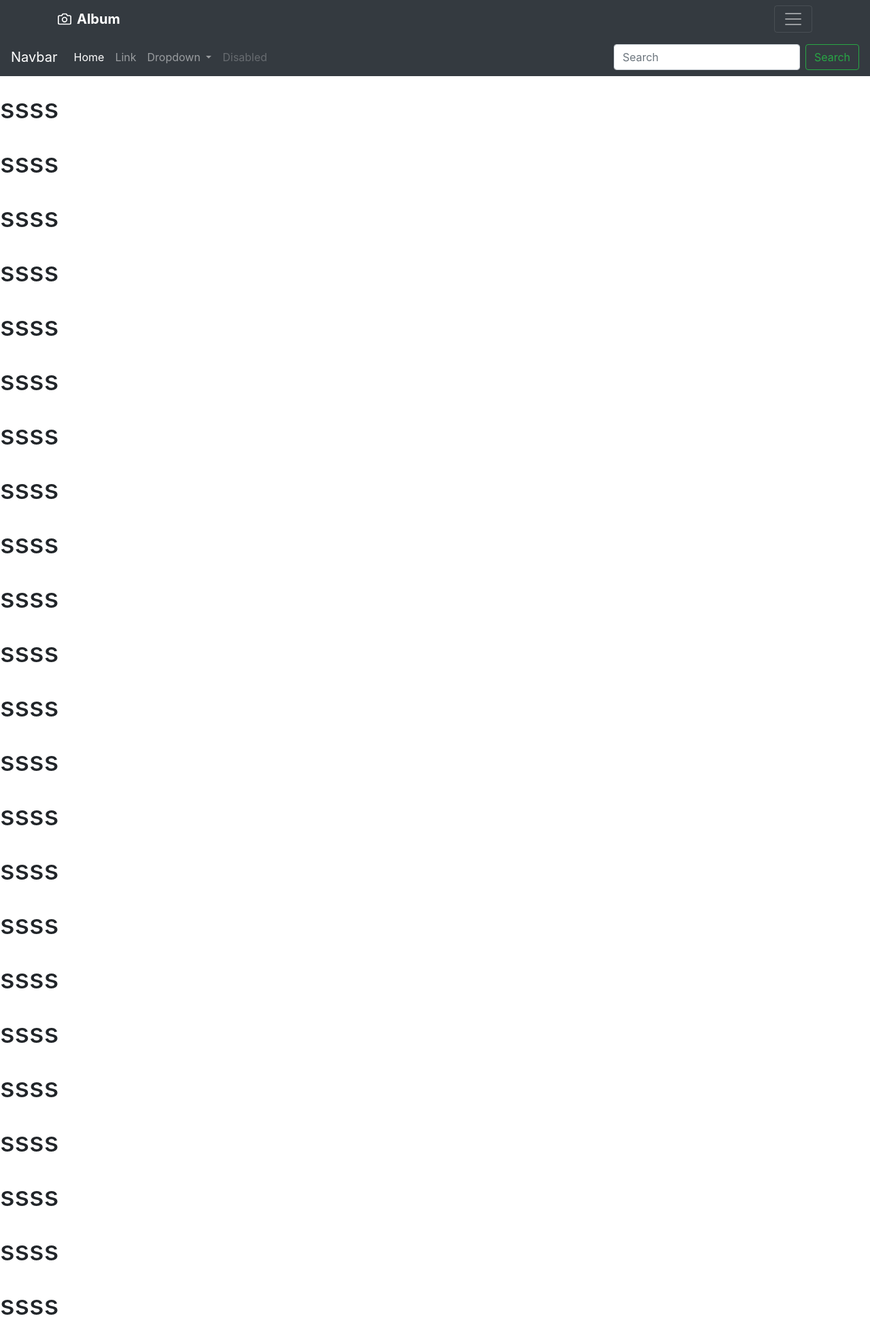
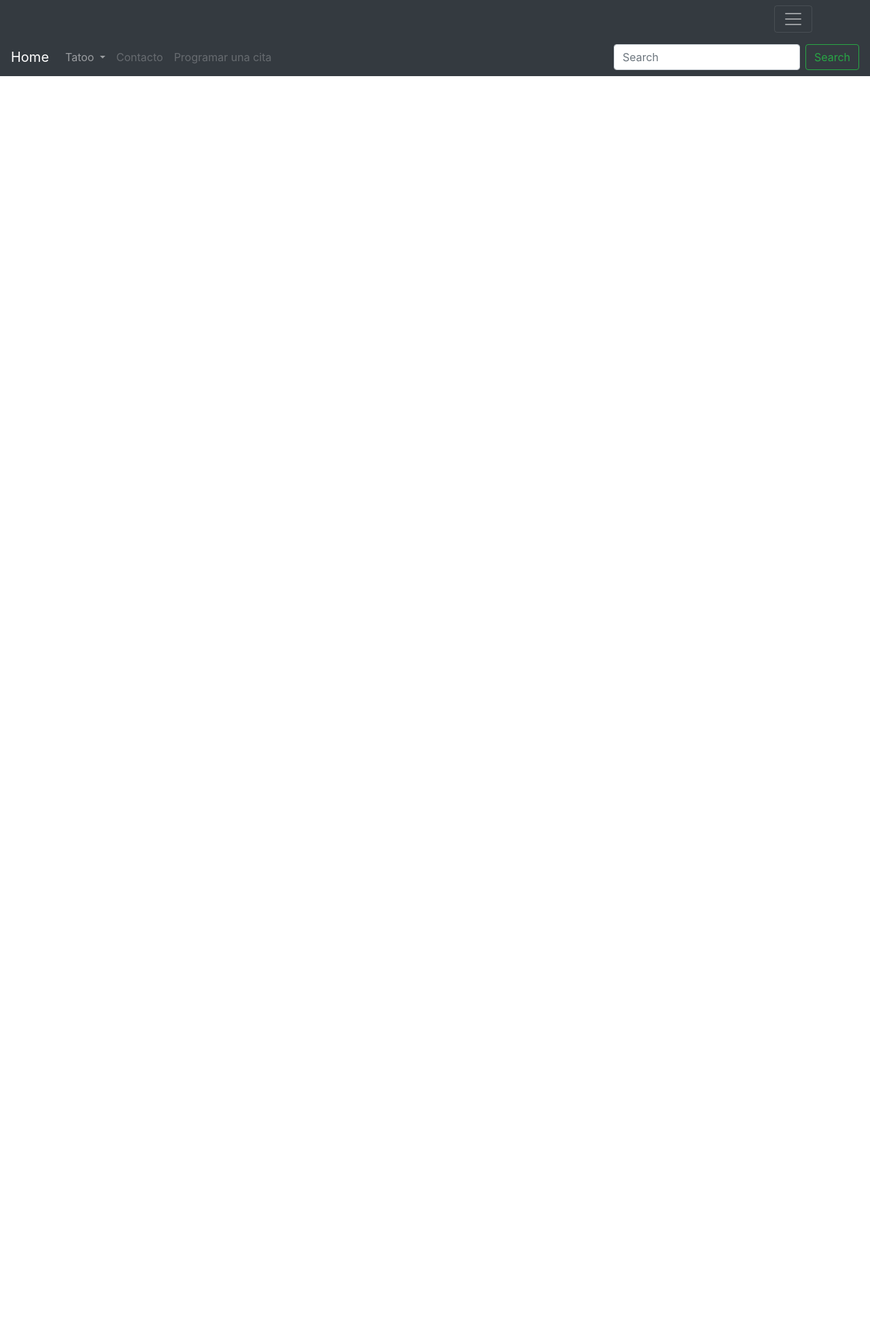
Before and after one commit to edarkea/micproject, a Django app: page / in a window 1280 px wide. Shown: the whole page at 68% size. After the commit the page ends 112 px from the top, so only its background shows below. Run offline with Django 3.2, Linux system fonts and the light colour scheme; some libraries are stand-ins or nearby versions.

Commit message:
actializacion index

```diff
--- a/micd/templates/base.html
+++ b/micd/templates/base.html
@@ -3,33 +3,20 @@
 <html lang="es">
 
 <head>
+    <title>Este es un titulo</title>
     <meta charset="UTF-8">
     <meta name="viewport" content="width=device-width, initial-scale=1.0">
-    <title>Este es un titulo</title>
     <link href="{% static 'css/bootstrap.min.css' %}" rel="stylesheet" media="all">
 </head>
 
 <body>
     <header>
         <div class="collapse bg-dark" id="navbarHeader">
-            <div class="container">
-                <div class="row">
-                    <div class="col-sm-8 col-md-7 py-4">
-                        <h4 class="text-white">About</h4>
-                        <p class="text-muted">Add some information about the album below, the author, or any other
-                            background context. Make it a few sentences long so folks can pick up some informative
-                            tidbits. Then, link them off to some social networking sites or contact information.</p>
-                    </div>
-                    <div class="col-sm-4 offset-md-1 py-4">
-                        <h4 class="text-white">Contact</h4>
-                        <ul class="list-unstyled">
-                            <li><a href="#" class="text-white">Follow on Twitter</a></li>
-                            <li><a href="#" class="text-white">Like on Facebook</a></li>
-                            <li><a href="#" class="text-white">Email me</a></li>
-                        </ul>
-                    </div>
-                </div>
-            </div>
+            <center>
+                <img src="{% static 'img/logopng.png' %}" width="150" height="150" alt="">
+            </center>
+
+        </div>
         </div>
         <div class="navbar navbar-dark bg-dark box-shadow">
             <div class="container d-flex justify-content-between">
@@ -37,11 +24,7 @@
                     <svg xmlns="http://www.w3.org/2000/svg" width="20" height="20" viewBox="0 0 24 24" fill="none"
                         stroke="currentColor" stroke-width="2" stroke-linecap="round" stroke-linejoin="round"
                         class="mr-2">
-                        <path d="M23 19a2 2 0 0 1-2 2H3a2 2 0 0 1-2-2V8a2 2 0 0 1 2-2h4l2-3h6l2 3h4a2 2 0 0 1 2 2z">
-                        </path>
-                        <circle cx="12" cy="13" r="4"></circle>
                     </svg>
-                    <strong>Album</strong>
                 </a>
                 <button class="navbar-toggler" type="button" data-toggle="collapse" data-target="#navbarHeader"
                     aria-controls="navbarHeader" aria-expanded="false" aria-label="Toggle navigation">
@@ -52,7 +35,7 @@
     </header>
 
     <nav class="navbar navbar-expand-lg navbar-dark bg-dark">
-        <a class="navbar-brand" href="#">Navbar</a>
+        <a class="navbar-brand" href="#">Home</a>
         <button class="navbar-toggler" type="button" data-toggle="collapse" data-target="#navbarSupportedContent"
             aria-controls="navbarSupportedContent" aria-expanded="false" aria-label="Toggle navigation">
             <span class="navbar-toggler-icon"></span>
@@ -60,26 +43,28 @@
 
         <div class="collapse navbar-collapse" id="navbarSupportedContent">
             <ul class="navbar-nav mr-auto">
-                <li class="nav-item active">
-                    <a class="nav-link" href="#">Home <span class="sr-only">(current)</span></a>
-                </li>
-                <li class="nav-item">
-                    <a class="nav-link" href="#">Link</a>
-                </li>
+
                 <li class="nav-item dropdown">
                     <a class="nav-link dropdown-toggle" href="#" id="navbarDropdown" role="button"
                         data-toggle="dropdown" aria-haspopup="true" aria-expanded="false">
-                        Dropdown
+                        Tatoo
                     </a>
                     <div class="dropdown-menu" aria-labelledby="navbarDropdown">
-                        <a class="dropdown-item" href="#">Action</a>
-                        <a class="dropdown-item" href="#">Another action</a>
+                        <a class="dropdown-item" href="#">Realista</a>
+                        <a class="dropdown-item" href="#">Acuarela</a>
+                        <a class="dropdown-item" href="#">Tribal</a>
+                        <a class="dropdown-item" href="#">Tradicional</a>
+                        <a class="dropdown-item" href="#">Neotradicional</a>
+                        <a class="dropdown-item" href="#">Japonés</a>
                         <div class="dropdown-divider"></div>
-                        <a class="dropdown-item" href="#">Something else here</a>
+                        <a class="dropdown-item" href="#">Ver todos</a>
                     </div>
                 </li>
                 <li class="nav-item">
-                    <a class="nav-link disabled" href="#">Disabled</a>
+                    <a class="nav-link disabled" href="#">Contacto</a>
+                </li>
+                <li class="nav-item">
+                    <a class="nav-link disabled" href="#">Programar una cita</a>
                 </li>
             </ul>
             <form class="form-inline my-2 my-lg-0">
@@ -88,55 +73,15 @@
             </form>
         </div>
     </nav>
-    <br>
-    <h1>ssss</h1>
-    <br>
-    <h1>ssss</h1>
-    <br>
-    <h1>ssss</h1>
-    <br>
-    <h1>ssss</h1>
-    <br>
-    <h1>ssss</h1>
-    <br>
-    <h1>ssss</h1>
-    <br>
-    <h1>ssss</h1>
-    <br>
-    <h1>ssss</h1>
-    <br>
-    <h1>ssss</h1>
-    <br>
-    <h1>ssss</h1>
-    <br>
-    <h1>ssss</h1>
-    <br>
-    <h1>ssss</h1>
-    <br>
-    <h1>ssss</h1>
-    <br>
-    <h1>ssss</h1>
-    <br>
-    <h1>ssss</h1>
-    <br>
-    <h1>ssss</h1>
-    <br>
-    <h1>ssss</h1>
-    <br>
-    <h1>ssss</h1>
-    <br>
-    <h1>ssss</h1>
-    <br>
-    <h1>ssss</h1>
-    <br>
-    <h1>ssss</h1>
-    <br>
-    <h1>ssss</h1>
-    <br>
-    <h1>ssss</h1>
+
     <script src="https://code.jquery.com/jquery-2.2.4.min.js"
         integrity="sha256-BbhdlvQf/xTY9gja0Dq3HiwQF8LaCRTXxZKRutelT44=" crossorigin="anonymous"></script>
     <script src="{% static 'js/bootstrap.min.js' %}"></script>
+
+
+
+
+</body>
 </body>
 
 </html>
```
Also changed, not shown: micd/db.sqlite3, micd/static/img/logopng.png (added), micd/static/img/tatto1.jpg (added), micd/static/img/tatto3.jpg (added), micd/static/img/tattoo2.jpg (added).
